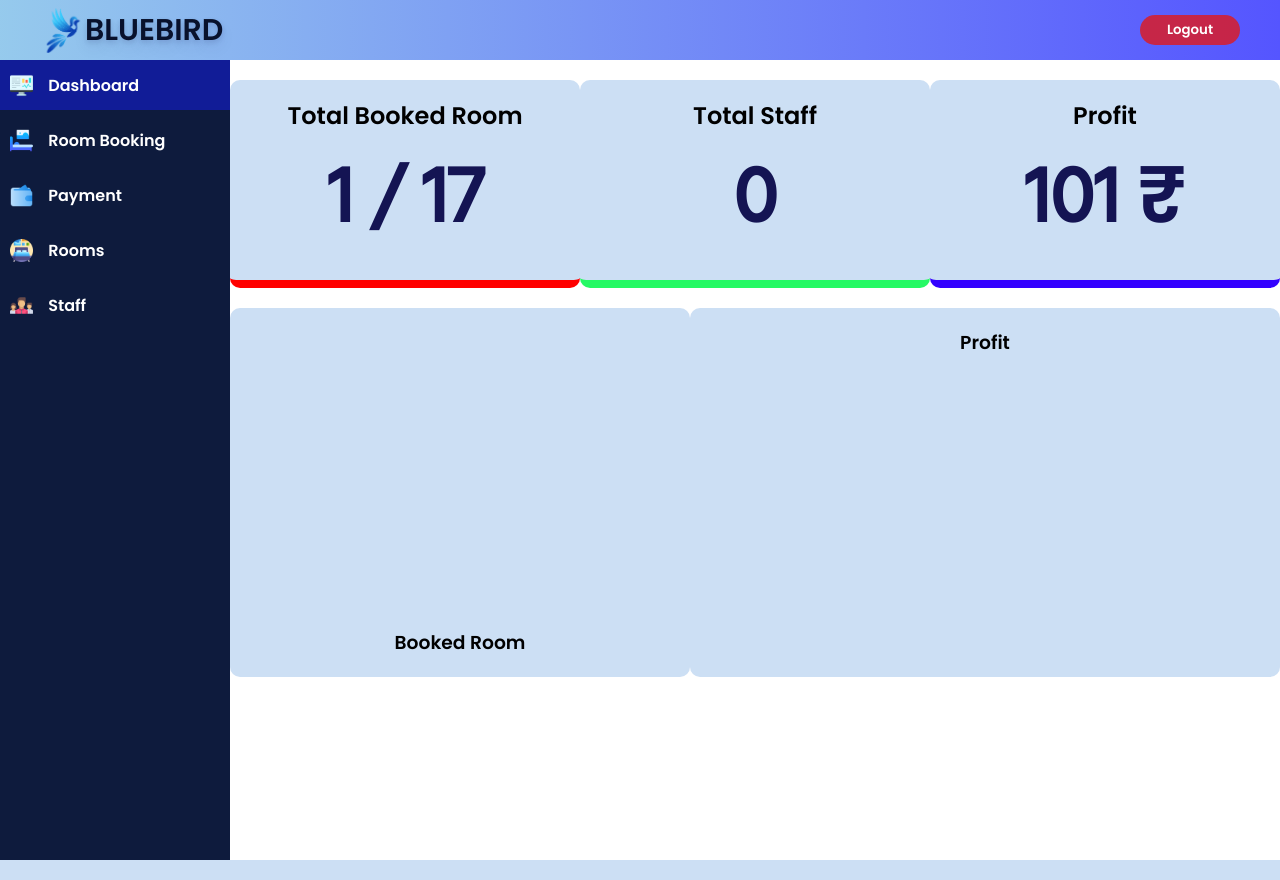
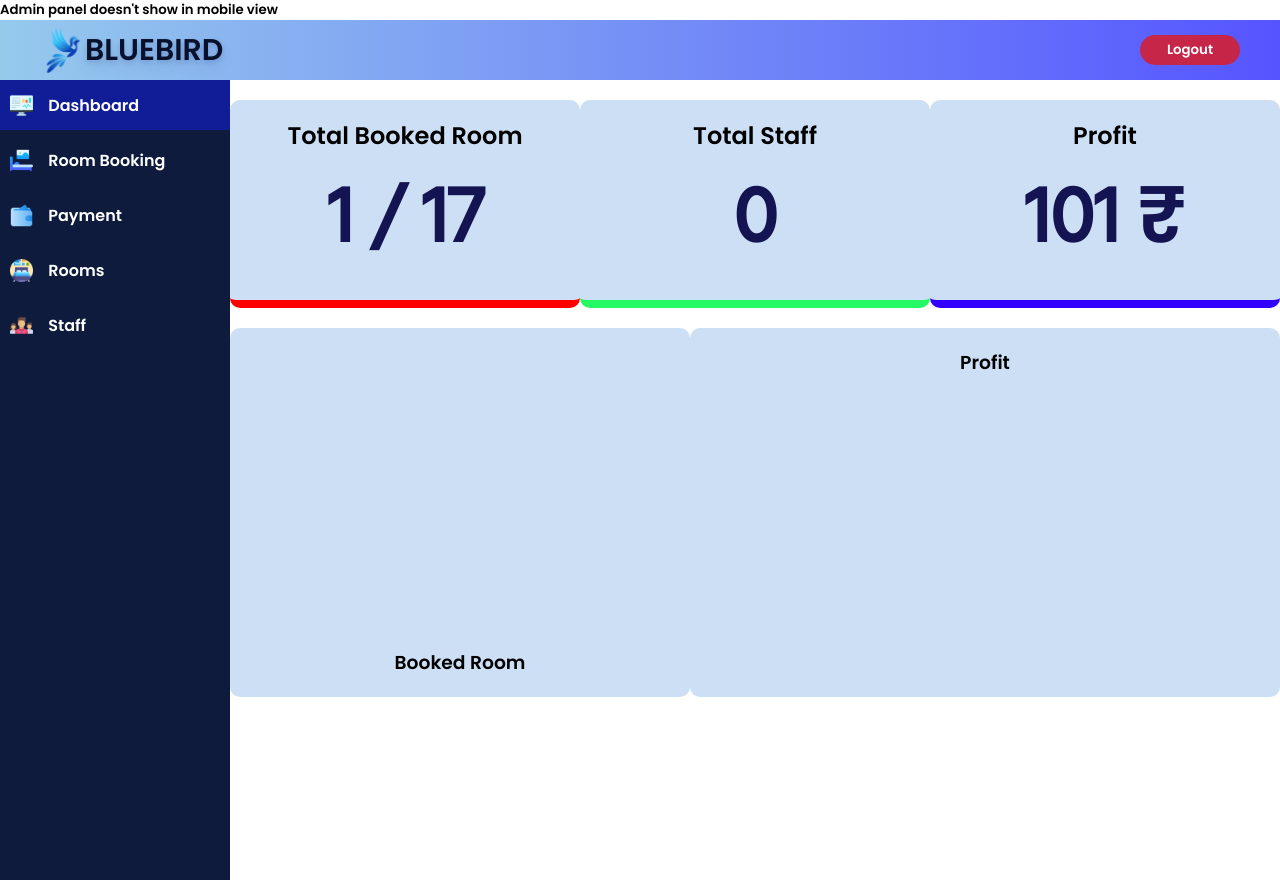
Before and after one commit to tushar-2223/Hotel-Management-System, a PHP site: page /hotelmanage_system/admin/admin.php in a window 1280 px wide. Run offline with PHP 8.4, Linux system fonts and the light colour scheme; a user stored in the database is signed in; data comes from the database, SQL or seed files in the repository; data that the repository does not hold is empty; some libraries are stand-ins or nearby versions.

Commit message:
Update admin.php

```diff
--- a/admin/admin.php
+++ b/admin/admin.php
@@ -31,6 +31,11 @@ if($usermail == true){
 </head>
 
 <body>
+    <!-- mobile view -->
+    <div id="mobileview">
+        <h5>Admin panel doesn't show in mobile view</h4>
+    </div>
+
     <!-- nav bar -->
     <nav class="uppernav">
         <div class="logo">
```
